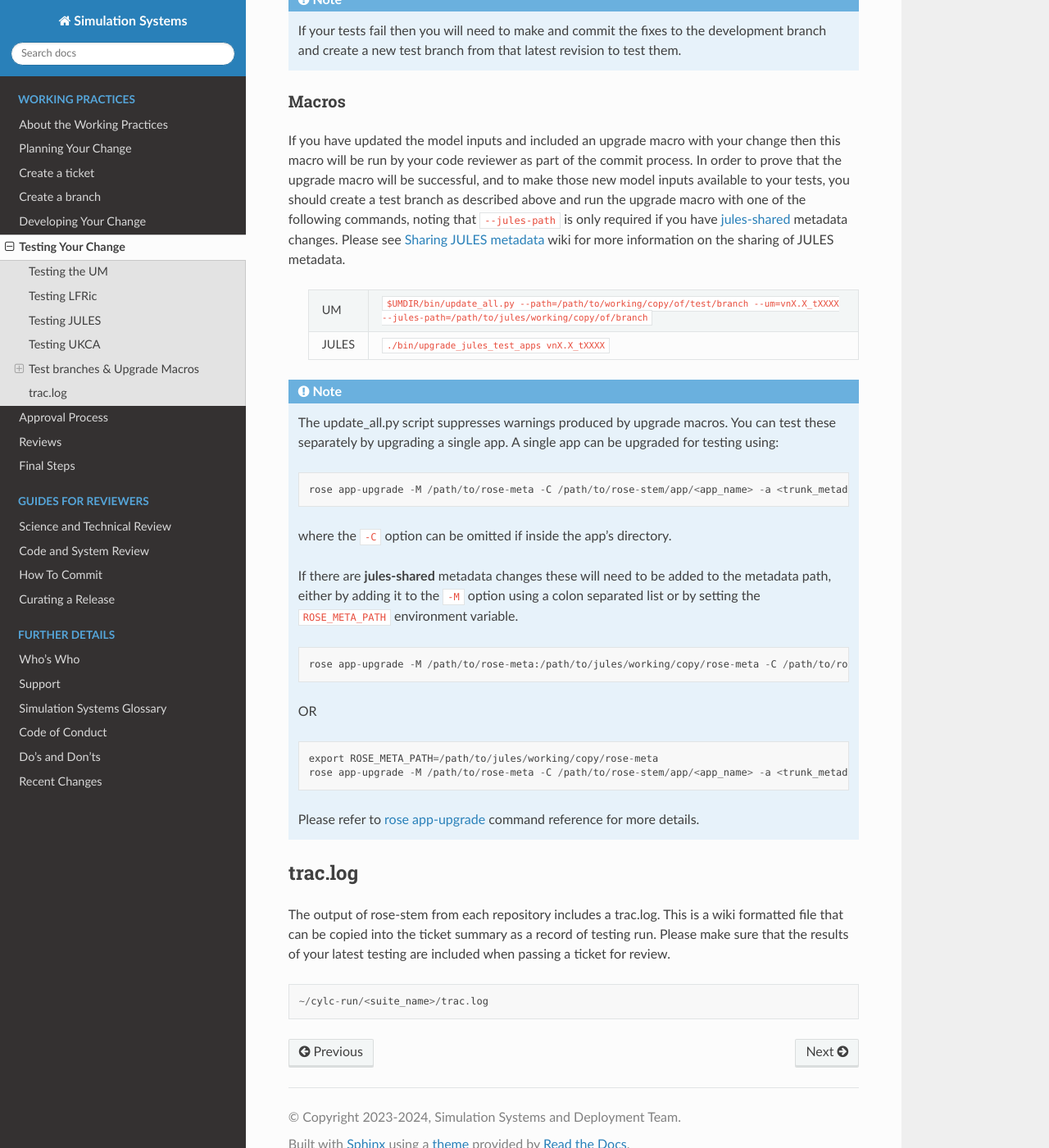
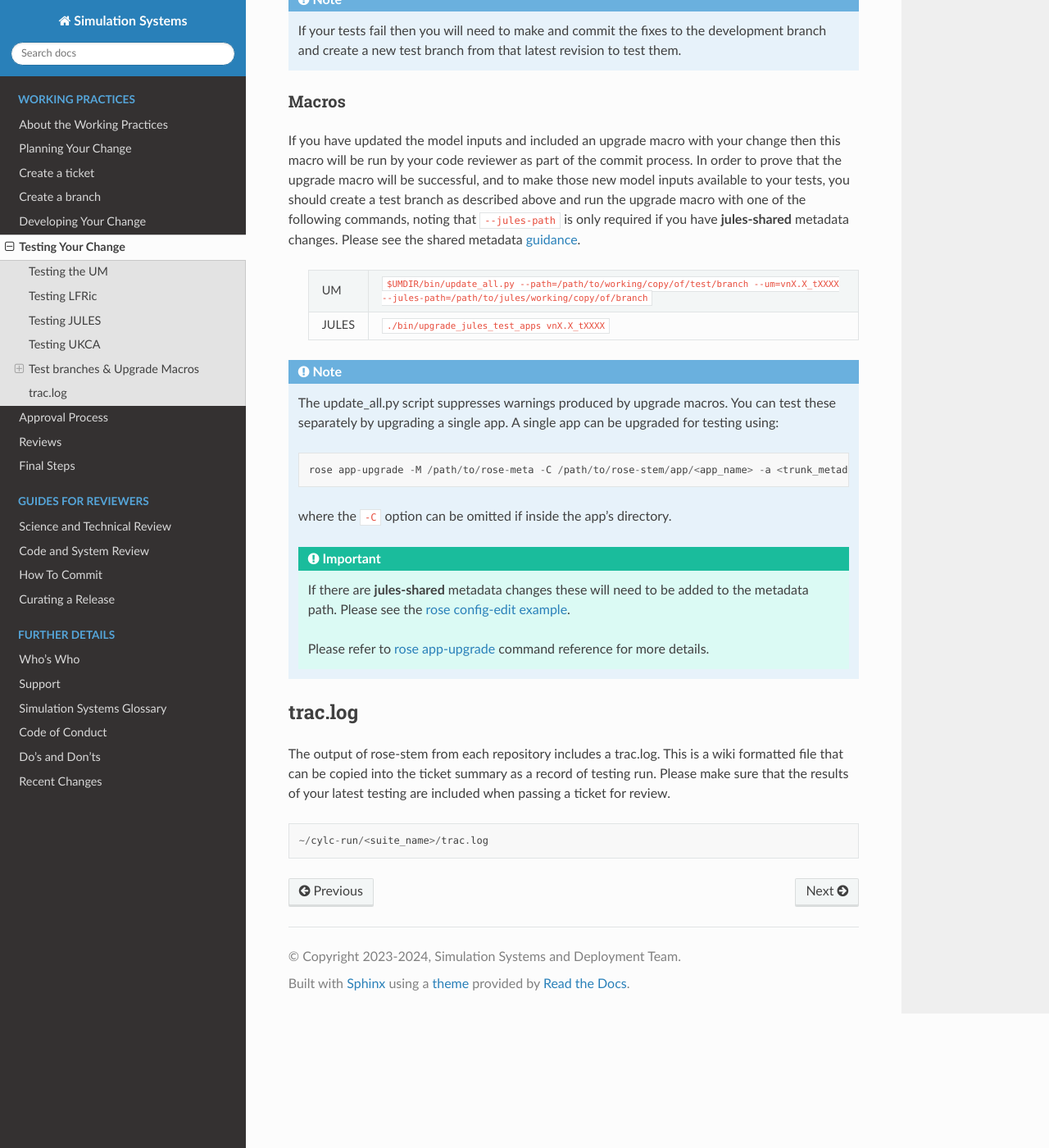
Before and after one commit to MetOffice/simulation-systems, a Sphinx documentation site: the page built from source/WorkingPractices/testing.rst, in a window 1280 px wide and 1400 px high, scrolled down 1231 px. Shown: the whole window at 82% size. Built offline with Sphinx 7.4.7 and the Read the Docs theme 2.0.0, drawn with Linux system fonts in a browser that asks for light colours.

Commit message:
Changes required for rose app-upgrade removed; now points instead to earlier rose config-edit example

```diff
--- a/source/WorkingPractices/testing.rst
+++ b/source/WorkingPractices/testing.rst
@@ -71,11 +71,9 @@ change then this macro will be run by your code reviewer as part of the commit
 process. In order to prove that the upgrade macro will be successful, and to
 make those new model inputs available to your tests, you should create a test
 branch as described above and run the upgrade macro with one of the following
-commands, noting that ``--jules-path`` is only required if you have `jules-shared
-<https://code.metoffice.gov.uk/trac/jules/browser/main/trunk/rose-meta/jules-shared>`_
-metadata changes. Please see `Sharing JULES metadata
-<https://code.metoffice.gov.uk/trac/jules/wiki/SharingJULESmetadata>`_
-wiki for more information on the sharing of JULES metadata.
+commands, noting that ``--jules-path`` is only required if you have
+**jules-shared** metadata changes. Please see the shared metadata
+:ref:`guidance<shared-namelists>`.
 
     +-------+----------------------------------------------------------------------------------------------------------------------------------------------+
     | UM    | ``$UMDIR/bin/update_all.py --path=/path/to/working/copy/of/test/branch --um=vnX.X_tXXXX --jules-path=/path/to/jules/working/copy/of/branch`` |
@@ -101,26 +99,14 @@ wiki for more information on the sharing of JULES metadata.
    where the ``-C`` option can be omitted if inside the app's
    directory.
 
-   If there are **jules-shared** metadata changes these will need to
-   be added to the metadata path, either by adding it to the ``-M``
-   option using a colon separated list or by setting the
-   ``ROSE_META_PATH`` environment variable.
+   .. Important::
+      If there are **jules-shared** metadata changes these will need to
+      be added to the metadata path. Please see the :ref:`rose
+      config-edit example<metadata_changes>`.
 
-   .. code-block::
-
-      rose app-upgrade -M /path/to/rose-meta:/path/to/jules/working/copy/rose-meta -C /path/to/rose-stem/app/<app_name> -a <trunk_metadata_version>
-
-   OR
-
-   .. code-block::
-
-      export ROSE_META_PATH=/path/to/jules/working/copy/rose-meta
-      rose app-upgrade -M /path/to/rose-meta -C /path/to/rose-stem/app/<app_name> -a <trunk_metadata_version>
-
-   Please refer to `rose app-upgrade
-   <https://metomi.github.io/rose/doc/html/api/command-reference.html#rose-app-upgrade>`_
-   command reference for more details.
-
+      Please refer to `rose app-upgrade
+      <https://metomi.github.io/rose/doc/html/api/command-reference.html#rose-app-upgrade>`_
+      command reference for more details.
 
 .. _traclog:
 
```
Also changed, not shown: source/WorkingPractices/metadata_guidance.rst (+6 -4 lines).
